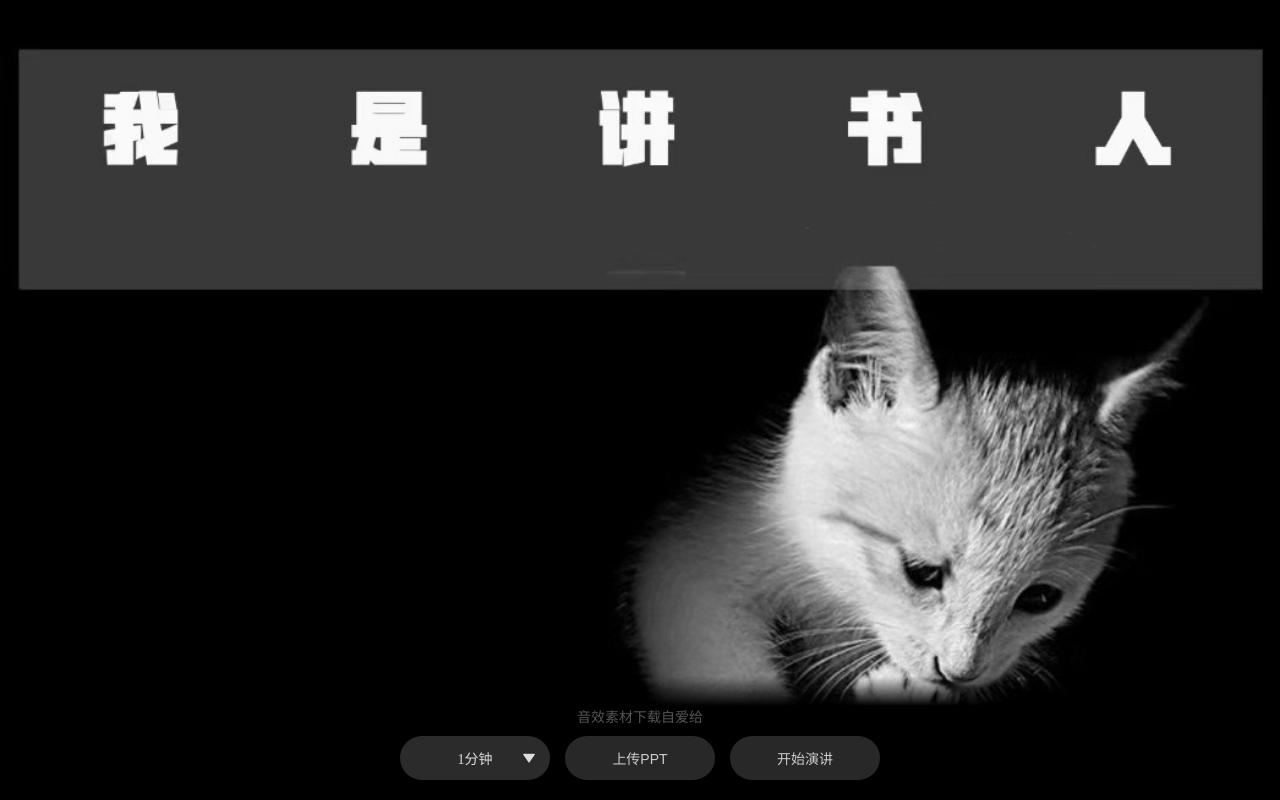
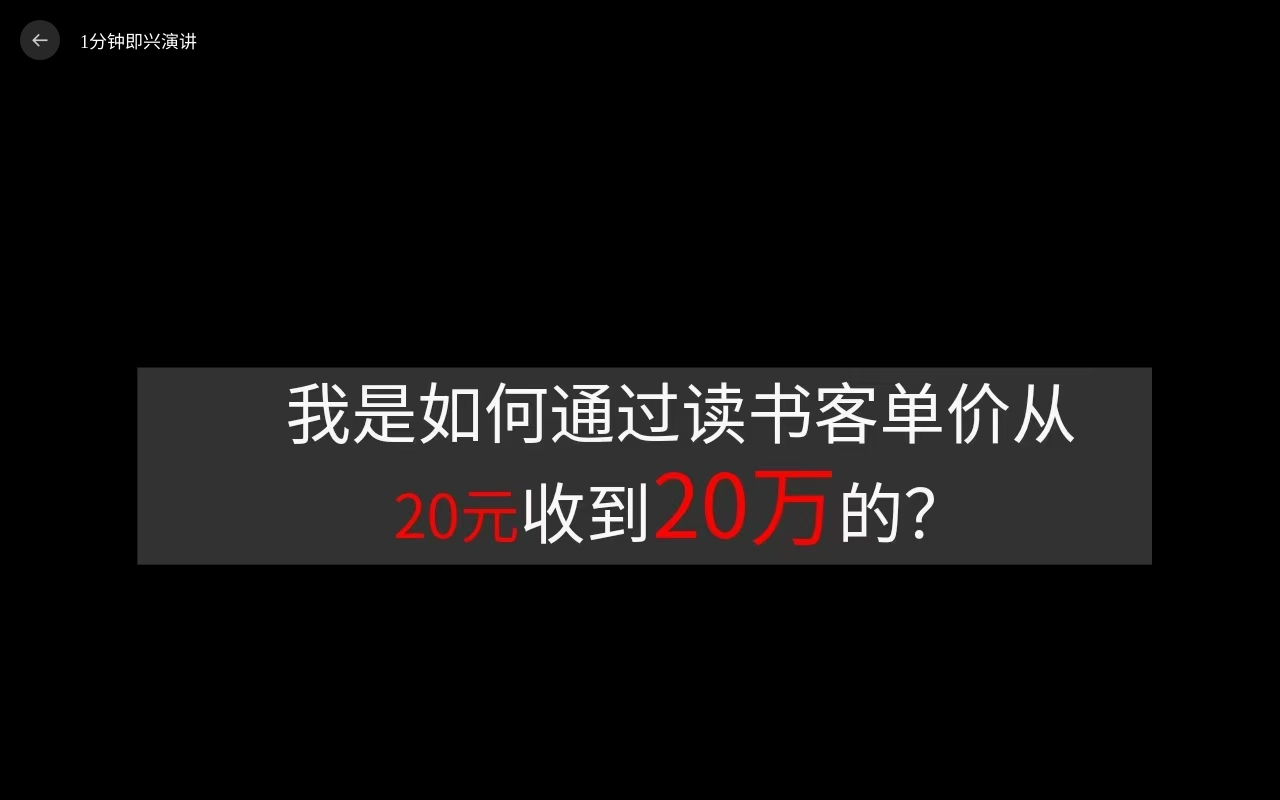
Before and after one commit to WuKunhuan163/1minSlidePre, a plain HTML site: page index.html in a window 1280 px wide. Both pictures are taken after a click on the button "开始演讲". Drawn offline with nearby package versions, Linux system fonts and the light colour scheme.

Commit message:
feat: slide page

```diff
--- a/index.css
+++ b/index.css
@@ -287,3 +287,74 @@ body {
         gap: 15px;
     }
 }
+
+.presentation-overlay {
+    position: fixed;
+    top: 0;
+    left: 0;
+    width: 100%;
+    height: 100%;
+    background-color: black;
+    z-index: 1000;
+    display: flex;
+    flex-direction: column;
+}
+
+.presentation-header {
+    display: flex;
+    align-items: center;
+    gap: 20px;
+    padding: 20px;
+    height: 80px; /* Fixed height for header */
+}
+
+.presentation-header h2 {
+    color: white;
+    font-size: 18px;
+    font-weight: normal;
+}
+
+.slide-container {
+    flex: 1;
+    display: flex;
+    align-items: center;
+    justify-content: center;
+    padding: 0 20px;
+    /* Ensure top padding matches header height */
+    padding-top: 0;
+    padding-bottom: 80px; /* Match header height for symmetry */
+}
+
+.presentation-slide {
+    max-width: 100%;
+    max-height: 100%;
+    object-fit: contain;
+    border-radius: 12px;
+}
+
+/* Update existing back-button styles to be more specific */
+.slides-header .back-button,
+.presentation-header .back-button {
+    background: #333333;
+    border: none;
+    border-radius: 25px;
+    width: 40px;
+    height: 40px;
+    display: flex;
+    align-items: center;
+    justify-content: center;
+    cursor: pointer;
+    opacity: 0.8;
+    transition: opacity 0.3s ease;
+}
+
+.slides-header .back-button:hover,
+.presentation-header .back-button:hover {
+    opacity: 0.5;
+}
+
+.slides-header .back-button i,
+.presentation-header .back-button i {
+    color: white;
+    font-size: 20px;
+}
--- a/index.js
+++ b/index.js
@@ -52,7 +52,7 @@ document.addEventListener('DOMContentLoaded', function() {
     };
 
     // Render thumbnails
-    const renderThumbnails = (container) => {
+    var renderThumbnails = (container) => {
         const thumbnailsContainer = container.querySelector('.thumbnails-container');
         const addButton = thumbnailsContainer.querySelector('.add-slide');
 
@@ -120,4 +120,64 @@ document.addEventListener('DOMContentLoaded', function() {
             }
         });
     });
+
+    // Presentation management
+    const startButton = document.querySelectorAll('.action-button')[1]; // Second button
+
+    const updateStartButton = () => {
+        if (slides.length === 0) {
+            startButton.disabled = true;
+        } else {
+            startButton.disabled = false;
+        }
+    };
+
+    // Update start button state whenever slides change
+    const originalRenderThumbnails = renderThumbnails;
+    renderThumbnails = (container) => {
+        originalRenderThumbnails(container);
+        updateStartButton();
+    };
+
+    // Create presentation view
+    const createPresentationView = () => {
+        const overlay = document.createElement('div');
+        overlay.className = 'presentation-overlay';
+
+        overlay.innerHTML = `
+            <div class="presentation-header">
+                <button class="back-button">
+                    <i class='bx bx-arrow-back'></i>
+                </button>
+                <h2>${selectedTime}分钟即兴演讲</h2>
+            </div>
+            <div class="slide-container">
+                <img src="${getRandomSlide()}" alt="Presentation Slide" class="presentation-slide">
+            </div>
+        `;
+
+        document.body.appendChild(overlay);
+        return overlay;
+    };
+
+    // Get random slide
+    const getRandomSlide = () => {
+        const randomIndex = Math.floor(Math.random() * slides.length);
+        return slides[randomIndex];
+    };
+
+    // Start button click handler
+    startButton.addEventListener('click', () => {
+        if (slides.length === 0) return;
+
+        const overlay = createPresentationView();
+
+        // Back button handler
+        overlay.querySelector('.back-button').addEventListener('click', () => {
+            overlay.remove();
+        });
+    });
+
+    // Initial button state
+    updateStartButton();
 });
```
